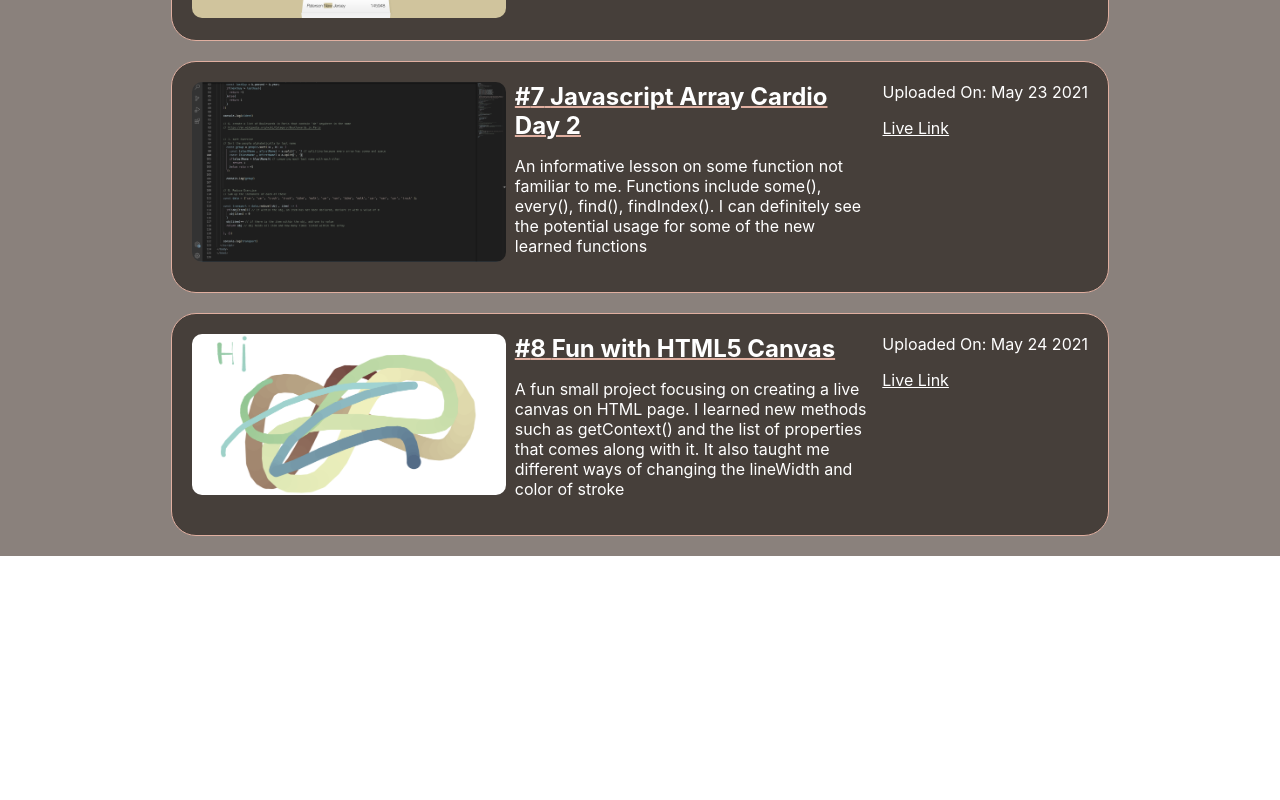
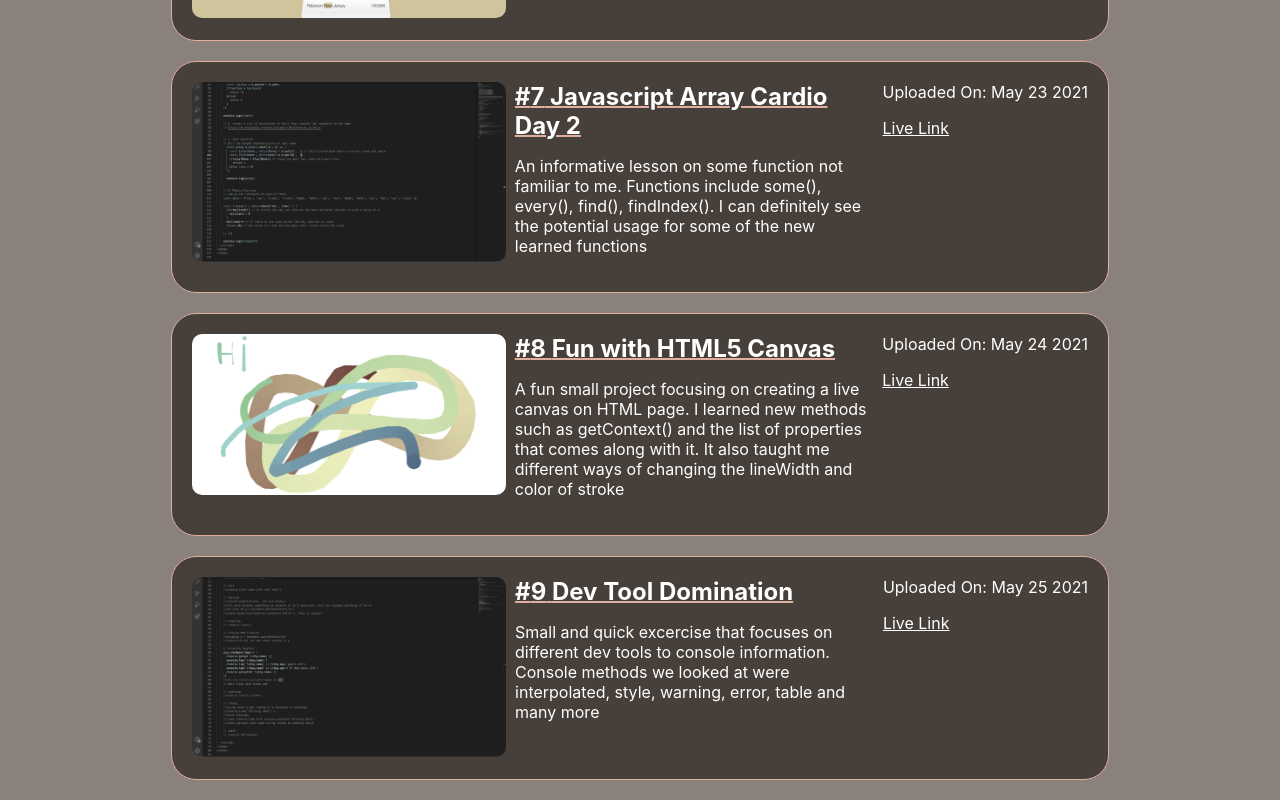
Before and after one commit to jordancmchan/progress-update, a React (Create React App) app: page / in a window 1280 px wide. Shown: the part 1668-2468 px from the top of the page. Before the commit the page ends 2224 px from the top, so only its background shows below. Built offline with nearby package versions, Linux system fonts and the light colour scheme.

Commit message:
added latest challenge

```diff
--- a/src/javascriptChallenge.js
+++ b/src/javascriptChallenge.js
@@ -5,6 +5,8 @@ import javascript04 from './assets/javascript04.png'
 import javascript05 from './assets/javascript05.png'
 import javascript06 from './assets/javascript06.png'
 import javascript08 from './assets/javascript08.png'
+import javascript09 from './assets/javascript09.png'
+
 
 const javascriptChallenges = [
     {image: javascript01 , title: 'Javascript DrumKit', description: 'Created a javascript drumkit by connecting audio drum sounds to event listeners on the keyboard', liveLink: 'https://stoic-feynman-96a430.netlify.app', key: '1', date: "May 16 2021" },
@@ -15,6 +17,7 @@ const javascriptChallenges = [
     {image: javascript06 , title: 'Ajax Type Ahead with fetch()', description: 'An excercise using fetch() to grab cities, state and population and match user input. A great refresh on fetch, replace, and the usage of regex ', liveLink: 'https://musing-beaver-6284ce.netlify.app', key: '6', date: "May 21 2021" },
     {image: javascript04 , title: 'Javascript Array Cardio Day 2', description: 'An informative lesson on some function not familiar to me. Functions include some(), every(), find(), findIndex(). I can definitely see the potential usage for some of the new learned functions', liveLink: 'https://lucid-hypatia-88eed5.netlify.app', key: '7', date: "May 23 2021" },
     {image: javascript08 , title: 'Fun with HTML5 Canvas', description: 'A fun small project focusing on creating a live canvas on HTML page. I learned new methods such as getContext() and the list of properties that comes along with it. It also taught me different ways of changing the lineWidth and color of stroke', liveLink: 'https://quizzical-brown-8d4980.netlify.app', key: '8', date: "May 24 2021" },
+    {image: javascript09 , title: 'Dev Tool Domination', description: 'Small and quick excercise that focuses on different dev tools to console information. Console methods we looked at were interpolated, style, warning, error, table and many more', liveLink: 'https://thirsty-lewin-caca3f.netlify.app', key: '9', date: "May 25 2021" },
 
 ];
 
```
Also changed, not shown: src/assets/javascript09.png (added).
